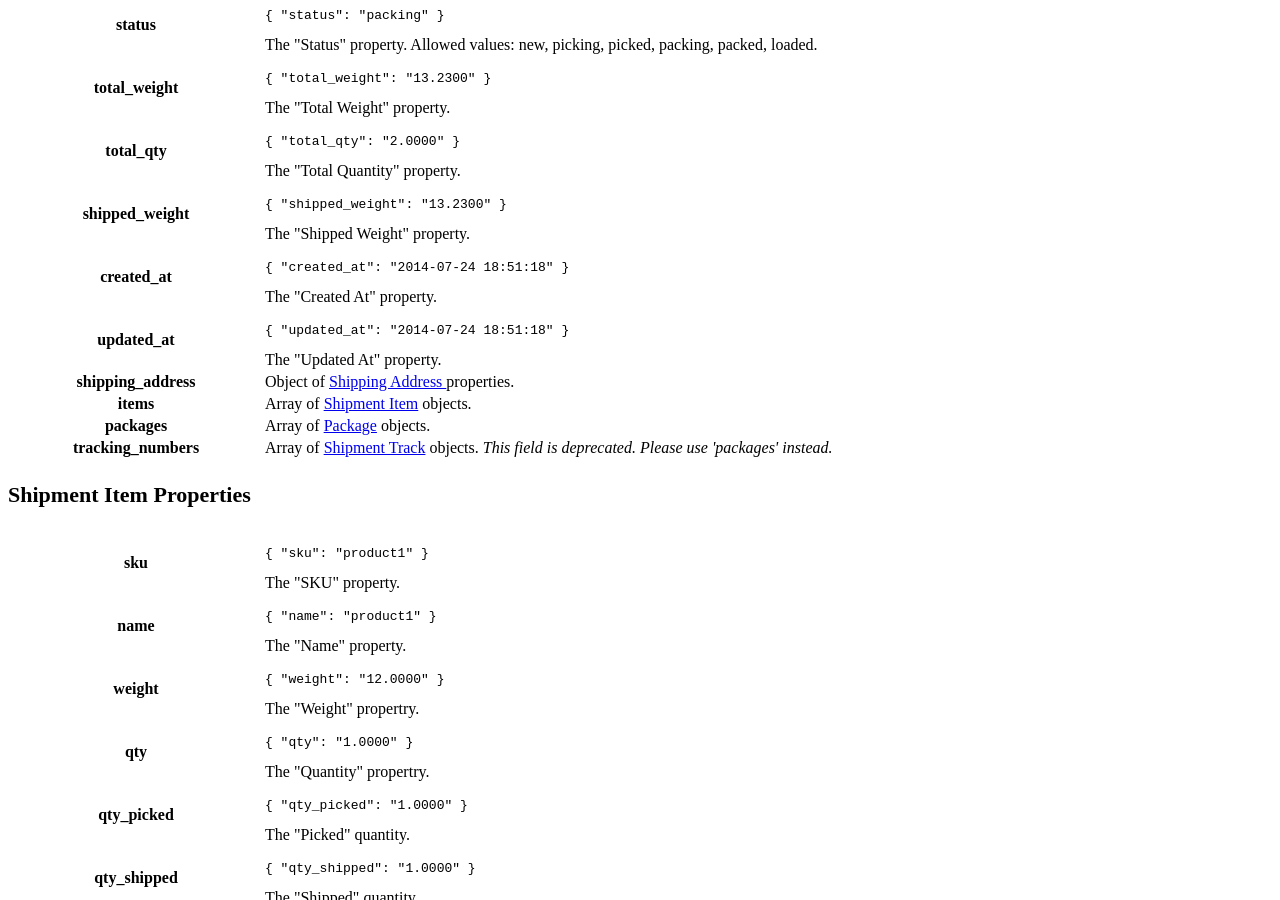
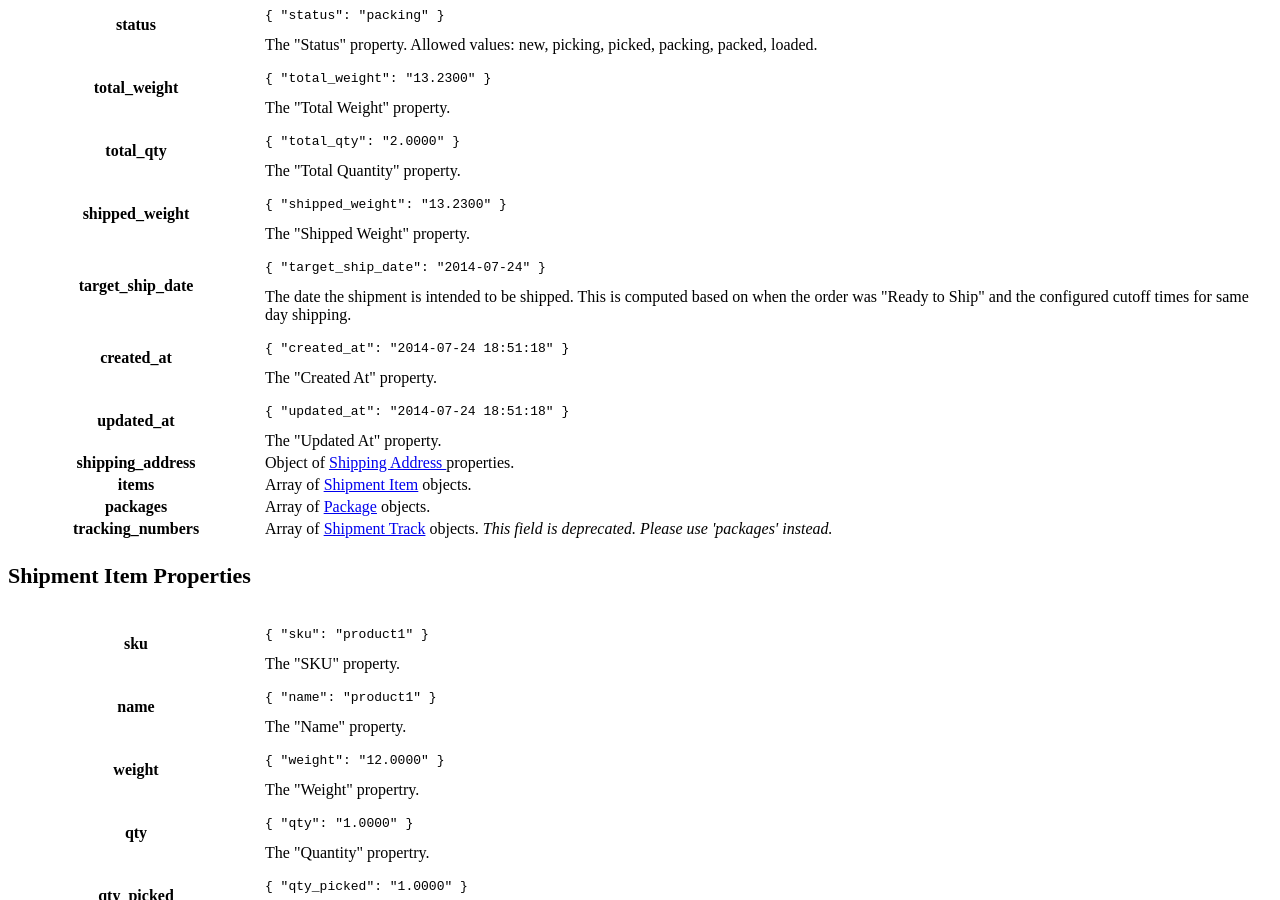
Before and after one commit to ShipStream/shipstream.github.io, a Jekyll site: the page built from _posts/2014-07-25-shipment.md, in a window 1280 px wide and 900 px high, scrolled down 4461 px. Built offline with Jekyll 4.4.1, drawn with Linux system fonts in a browser that asks for light colours; a style sheet for code colours, icons or effects is not loaded.

Commit message:
Move target_ship_date from order page to shipment page.

```diff
--- a/_posts/2014-07-25-shipment.md
+++ b/_posts/2014-07-25-shipment.md
@@ -315,6 +315,14 @@ Shipment information.
         <td>
             <pre><code>{ "shipped_weight": "13.2300" }</code></pre>
             The "Shipped Weight" property.
+        </td>
+    </tr>
+    <tr>
+        <th>target_ship_date</th>
+        <td>
+            <pre><code>{ "target_ship_date": "2014-07-24" }</code></pre>
+            The date the shipment is intended to be shipped. This is computed based on when the order was "Ready to Ship"
+            and the configured cutoff times for same day shipping.
         </td>
     </tr>
     <tr>
```
Also changed, not shown: _posts/2014-07-25-order.md (+0 -4 lines).
